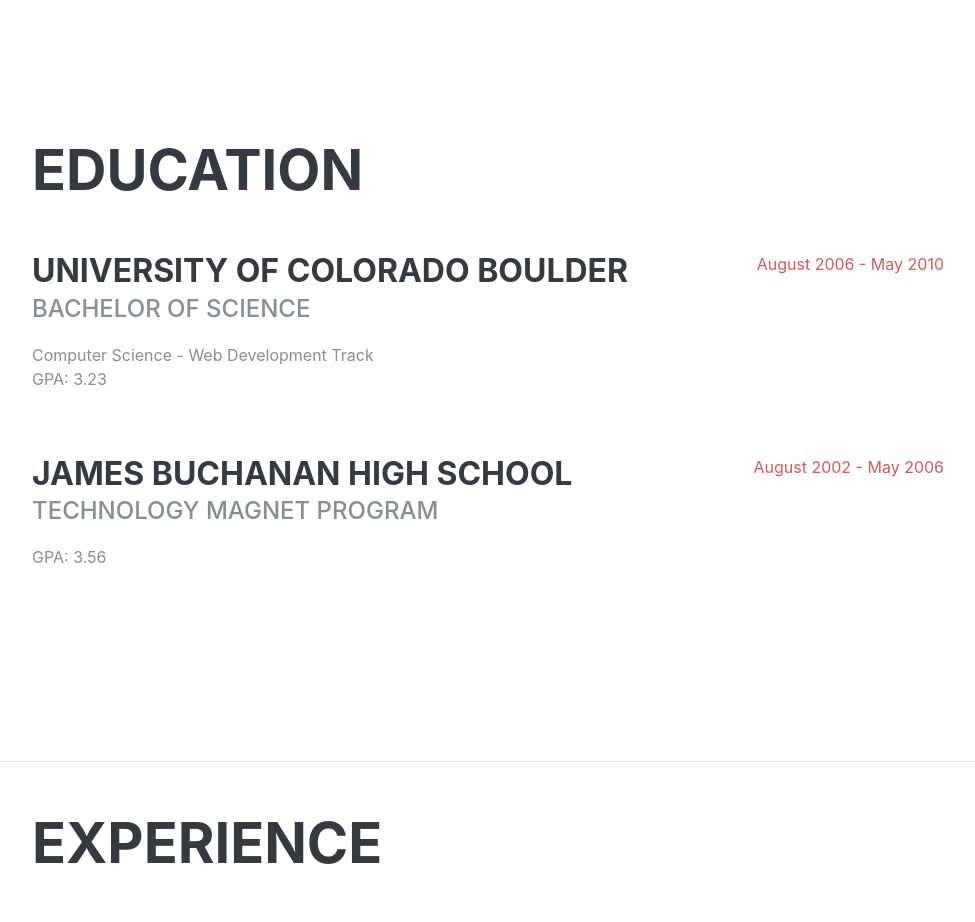
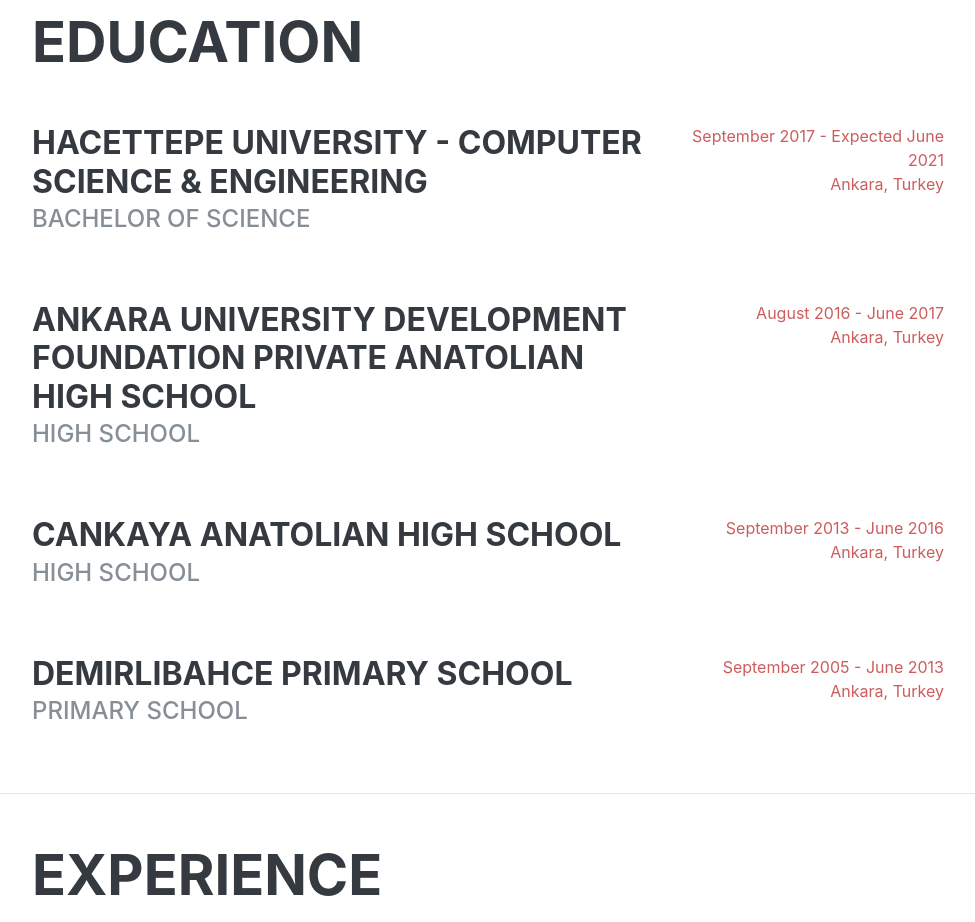
Before and after one commit to fidansamet/fidansamet.github.io, a plain HTML site: page index.html in a window 1280 px wide. Shown: the part 840-1762 px from the top of the page, without its empty margins (288-1263 px from the left). Drawn offline with Linux system fonts and the light colour scheme; a web font is replaced by a local one.

Commit message:
Education added

```diff
--- a/index.html
+++ b/index.html
@@ -27,7 +27,7 @@
 
   <nav class="navbar navbar-expand-lg navbar-dark bg-primary fixed-top" id="sideNav">
     <a class="navbar-brand js-scroll-trigger" href="#page-top">
-      <span class="d-block d-lg-none">Clarence Taylor</span>
+      <span class="d-block d-lg-none">Fidan Samet</span>
       <span class="d-none d-lg-block">
         <img class="img-fluid img-profile rounded-circle mx-auto mb-2" src="img/profile.jpg" alt="">
       </span>
@@ -69,30 +69,30 @@
         <h1 class="mb-0">Fidan
           <span class="text-primary">Samet</span>
         </h1>
-        <div class="subheading mb-5">3542 Berry Street · Cheyenne Wells, CO 80810 · (317) 585-8468 ·
-          <a href="mailto:name@email.com">name@email.com</a>
+        <div class="subheading mb-5">Ankara, Turkey ·
+          <a href="mailto:fidanlsamet@gmail.com">fidanlsamet@gmail.com</a>
         </div>
         <p class="lead mb-5">I am experienced in leveraging agile frameworks to provide a robust synopsis for high level overviews. Iterative approaches to corporate strategy foster collaborative thinking to further the overall value proposition.</p>
         <div class="social-icons">
-          <a href="https://www.linkedin.com/in/fidansamet" target="_blank">
+          <a href="https://www.linkedin.com/in/fidansamet" target="_blank" title="LinkedIn">
             <i class="fab fa-linkedin-in"></i>
           </a>
-          <a href="https://github.com/fidansamet" target="_blank">
+          <a href="https://github.com/fidansamet" target="_blank" title="GitHub">
             <i class="fab fa-github"></i>
           </a>
-          <a href="https://t.me/fidansamet" target="_blank">
+          <a href="https://t.me/fidansamet" target="_blank" title="Telegram">
             <i class="fab fa-telegram-plane"></i>
           </a>
-          <a href="https://www.youtube.com/channel/UCwD08EHzr7C6BOM3n0UlINA" target="_blank">
+          <a href="https://www.youtube.com/channel/UCwD08EHzr7C6BOM3n0UlINA" target="_blank" title="YouTube">
             <i class="fab fa-youtube"></i>
           </a>
-          <a href="https://twitter.com/fidansameet" target="_blank">
+          <a href="https://twitter.com/fidansameet" target="_blank" title="Twitter">
             <i class="fab fa-twitter"></i>
           </a>
-          <a href="https://www.instagram.com/fidansameet" target="_blank">
+          <a href="https://www.instagram.com/fidansameet" target="_blank" title="Instagram">
             <i class="fab fa-instagram"></i>
           </a>
-          <a href="https://www.imdb.com/user/ur61143558/?ref_=nv_usr_prof_2" target="_blank">
+          <a href="https://www.imdb.com/user/ur61143558/?ref_=nv_usr_prof_2" target="_blank" title="IMDb">
             <i class="fab fa-imdb"></i>
           </a>
         </div>
@@ -107,24 +107,47 @@
 
         <div class="resume-item d-flex flex-column flex-md-row justify-content-between mb-5">
           <div class="resume-content">
-            <h3 class="mb-0">University of Colorado Boulder</h3>
+            <h3 class="mb-0" onclick="window.open('https://www.cs.hacettepe.edu.tr/');" style="cursor: pointer;">
+              Hacettepe University - Computer Science & Engineering</h3>
             <div class="subheading mb-3">Bachelor of Science</div>
-            <div>Computer Science - Web Development Track</div>
-            <p>GPA: 3.23</p>
           </div>
           <div class="resume-date text-md-right">
-            <span class="text-primary">August 2006 - May 2010</span>
+            <div class="text-primary">September 2017 - Expected June 2021</div>
+            <div class="text-primary">Ankara, Turkey</div>
+          </div>
+        </div>
+
+        <div class="resume-item d-flex flex-column flex-md-row justify-content-between mb-5">
+          <div class="resume-content">
+            <h3 class="mb-0" onclick="window.open('http://ankugvo.k12.tr/');" style="cursor: pointer;">
+              Ankara University Development Foundation Private Anatolian High School</h3>
+            <div class="subheading mb-3">High School</div>
+          </div>
+          <div class="resume-date text-md-right">
+            <div class="text-primary">August 2016 - June 2017</div>
+            <div class="text-primary">Ankara, Turkey</div>
+          </div>
+        </div>
+
+        <div class="resume-item d-flex flex-column flex-md-row justify-content-between mb-5">
+          <div class="resume-content">
+            <h3 class="mb-0">Cankaya Anatolian High School</h3>
+            <div class="subheading mb-3">High School</div>
+          </div>
+          <div class="resume-date text-md-right">
+            <div class="text-primary">September 2013 - June 2016</div>
+            <div class="text-primary">Ankara, Turkey</div>
           </div>
         </div>
 
         <div class="resume-item d-flex flex-column flex-md-row justify-content-between">
           <div class="resume-content">
-            <h3 class="mb-0">James Buchanan High School</h3>
-            <div class="subheading mb-3">Technology Magnet Program</div>
-            <p>GPA: 3.56</p>
+            <h3 class="mb-0">Demirlibahce Primary School</h3>
+            <div class="subheading mb-3">Primary School</div>
           </div>
           <div class="resume-date text-md-right">
-            <span class="text-primary">August 2002 - May 2006</span>
+            <div class="text-primary">September 2005 - June 2013</div>
+            <div class="text-primary">Ankara, Turkey</div>
           </div>
         </div>
 
```
